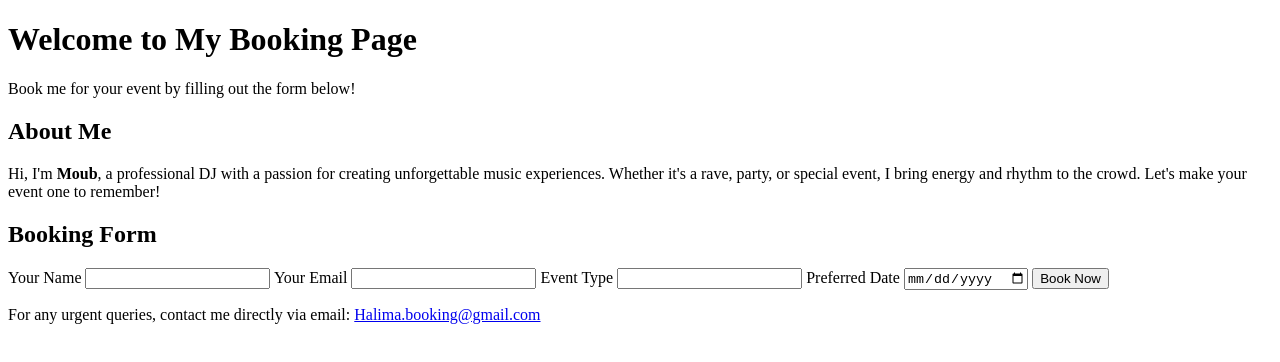
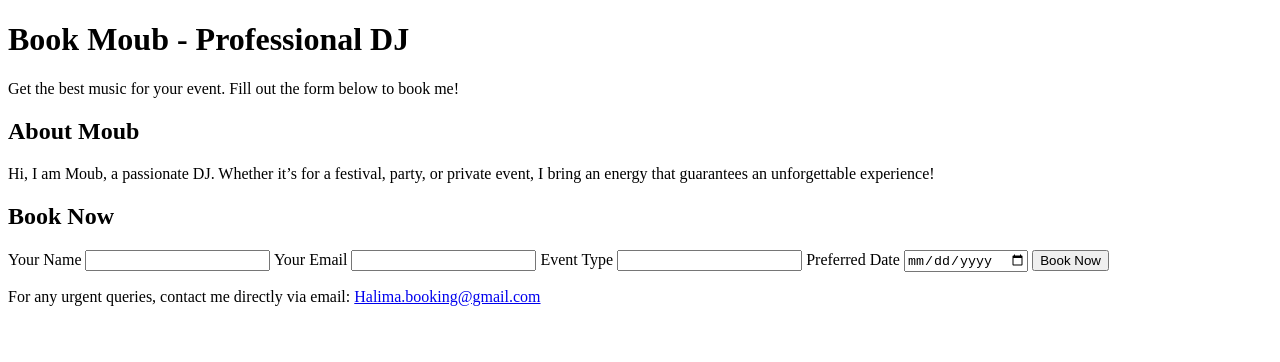
Before and after one commit to majinbu2000/book-me, a plain HTML site: page index.html in a window 1280 px wide. Drawn offline with Linux system fonts and the light colour scheme.

Commit message:
Update index.html

```diff
--- a/index.html
+++ b/index.html
@@ -3,22 +3,22 @@
 <head>
     <meta charset="UTF-8">
     <meta name="viewport" content="width=device-width, initial-scale=1.0">
-    <title>Book Me</title>
+    <title>Book Moub - DJ Booking</title>
     <link rel="stylesheet" href="styles.css">
 </head>
 <body>
     <header>
-        <h1>Welcome to My Booking Page</h1>
-        <p>Book me for your event by filling out the form below!</p>
+        <h1>Book Moub - Professional DJ</h1>
+        <p>Get the best music for your event. Fill out the form below to book me!</p>
     </header>
 
     <section class="dj-intro">
-        <h2>About Me</h2>
-        <p>Hi, I'm <strong>Moub</strong>, a professional DJ with a passion for creating unforgettable music experiences. Whether it's a rave, party, or special event, I bring energy and rhythm to the crowd. Let's make your event one to remember!</p>
+        <h2>About Moub</h2>
+        <p>Hi, I am Moub, a passionate DJ. Whether it’s for a festival, party, or private event, I bring an energy that guarantees an unforgettable experience!</p>
     </section>
 
     <section class="booking-form">
-        <h2>Booking Form</h2>
+        <h2>Book Now</h2>
         <form id="bookingForm">
             <label for="name">Your Name</label>
             <input type="text" id="name" name="name" required>
```
